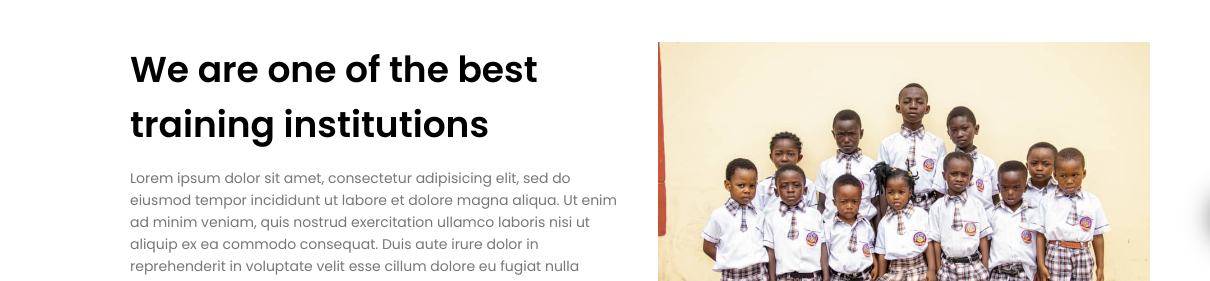
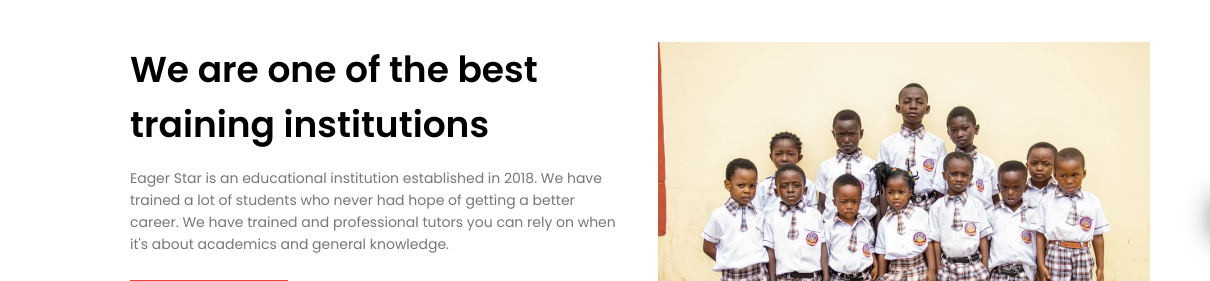
Before and after one commit to mobilegametech/esc, a plain HTML site: page about.html in a window 1280 px wide. Shown: the part 519-800 px from the top of the page, 0-1210 px from the left. Drawn offline with Linux system fonts and the light colour scheme.

Commit message:
Update about.html

```diff
--- a/about.html
+++ b/about.html
@@ -36,8 +36,7 @@
     <div class="row">
       <div class="about-col">
         <h1>We are one of the best training institutions</h1>
-        <p>Lorem ipsum dolor sit amet, consectetur adipisicing elit, sed do eiusmod tempor incididunt ut labore et dolore magna aliqua. Ut enim ad minim veniam, quis nostrud exercitation ullamco laboris nisi ut aliquip ex ea commodo consequat. Duis
-          aute irure dolor in reprehenderit in voluptate velit esse cillum dolore eu fugiat nulla pariatur. Excepteur sint occaecat cupidatat non proident, sunt in culpa qui officia deserunt mollit anim id est laborum.</p>
+        <p>Eager Star is an educational institution established in 2018. We have trained a lot of students who never had hope of getting a better career. We have trained and professional tutors you can rely on when it's about academics and general knowledge.</p>
         <a href="#" class="hero-btn red-btn">EXPLORE NOW</a>
       </div>
       <div class="about-col">
```
